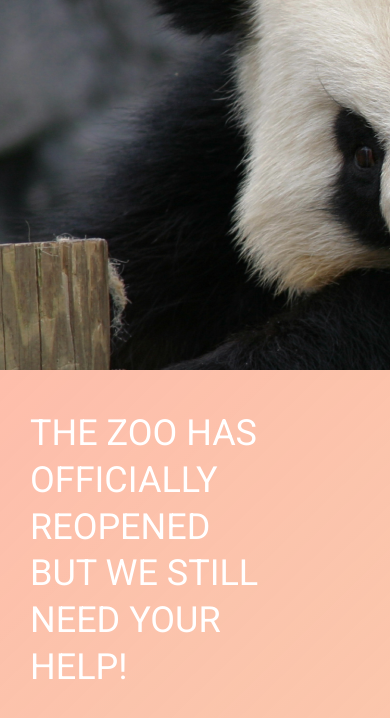
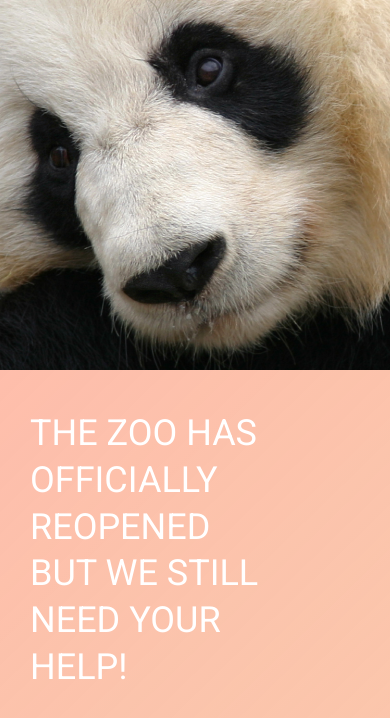
Before and after one commit to nestielia/online-zooo, a plain HTML site: page pages/donate/donate.html in a window 390 px wide. Shown: the part 100-818 px from the top of the page. Drawn offline with Linux system fonts and the light colour scheme.

Commit message:
fix: donate banner

```diff
--- a/pages/donate/donate.css
+++ b/pages/donate/donate.css
@@ -161,7 +161,7 @@ h1 {
 @media (max-width: 1220px) {
     .banner {
         height: 390px;
-        background: url(../../assets/images/panda_bg.png);
+        background: url(../../assets/images/panda_bg.png) center/cover no-repeat;
     }
 }
 
```
